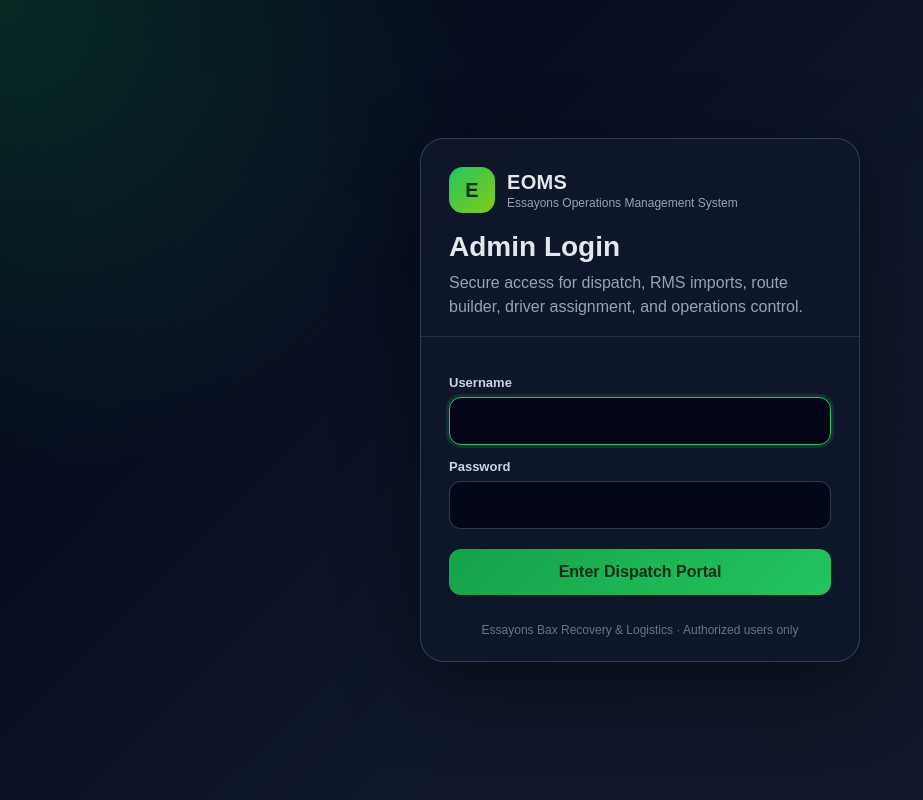
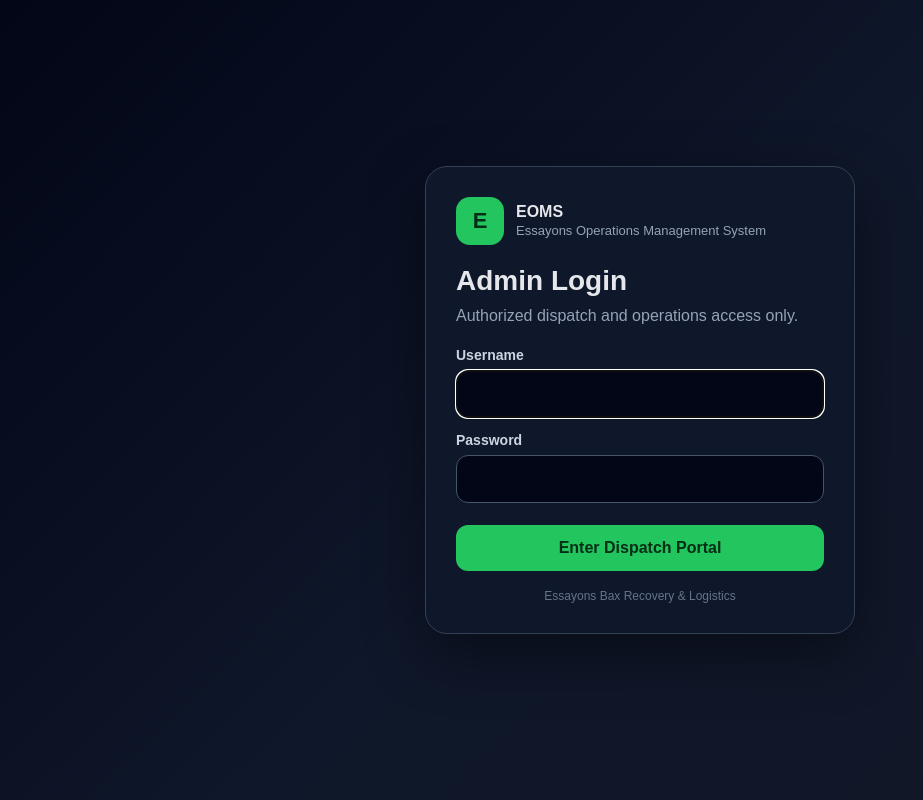
Before and after one commit to xperez2301/essayons-operations, a Flask app: page /login in a window 1280 px wide. Shown: the whole page, without its empty margins (0-923 px from the left). Run offline with Flask 3, Linux system fonts and the light colour scheme.

Commit message:
LOGIN
ADDED 3 FILES

```diff
--- a/app.py
+++ b/app.py
@@ -5,8 +5,6 @@ import math
 import re
 import shutil
 import requests
-import secrets
-from functools import wraps
 from datetime import datetime
 from pathlib import Path
 from uuid import uuid4
@@ -19,11 +17,10 @@ from playwright.sync_api import sync_playwright, TimeoutError as PlaywrightTimeo
 
 app = Flask(__name__)
 
-# EOMS Authentication
+# EOMS Admin Login
 app.secret_key = os.environ.get("SECRET_KEY", "CHANGE_ME_SET_SECRET_KEY_IN_AZURE")
 ADMIN_USERNAME = os.environ.get("ADMIN_USERNAME", "admin")
 ADMIN_PASSWORD = os.environ.get("ADMIN_PASSWORD", "ChangeMeNow123!")
-SESSION_TIMEOUT_MINUTES = int(os.environ.get("SESSION_TIMEOUT_MINUTES", "720"))
 
 
 BASE_DIR = Path(__file__).resolve().parent
@@ -71,7 +68,7 @@ def ensure_dirs():
         (BOL_DIR / root).mkdir(parents=True, exist_ok=True)
     for path, default in [
         (STORES_FILE, []), (ROUTES_FILE, []), (AUDIT_FILE, []),
-        (SETTINGS_FILE, {"rms_username": "", "rms_password": "", "rms_password_saved": False, "remember_rms_credentials": True, "last_rms_login": "", "rms_connection_status": "Not Tested", "rms_login_url": "https://rms.reusability.com/login", "rms_bol_url": "https://rms.reusability.com/bills-of-lading", "google_maps_api_key": "", "telnyx_api_key": "", "telnyx_from_number": "+12103529669", "public_eoms_url": ""}),
+        (SETTINGS_FILE, {"rms_username": "", "rms_password": "", "rms_password_saved": False, "remember_rms_credentials": True, "last_rms_login": "", "rms_connection_status": "Not Tested", "rms_login_url": "https://rms.reusability.com/login", "rms_bol_url": "https://rms.reusability.com/bills-of-lading", "google_maps_api_key": ""}),
         (SYNC_HISTORY_FILE, []),
         (RMS_QUEUE_FILE, [])
     ]:
@@ -380,52 +377,53 @@ def parse_csv(path):
             rows.append(normalize_row(row))
     return rows
 
+def is_public_path(path):
+    return (
+        path == "/login"
+        or path == "/logout"
+        or path.startswith("/static/")
+        or path == "/favicon.ico"
+    )
+
+@app.before_request
+def require_admin_login():
+    if is_public_path(request.path):
+        return None
+    if session.get("logged_in"):
+        return None
+    return redirect(url_for("login", next=request.path))
+
+
 @app.route("/")
 def home():
-    return render_template("login.html")
-
-@app.route("/login")
+    if session.get("logged_in"):
+        return redirect("/dispatch-map")
+    return redirect("/login")
+
+
+@app.route("/login", methods=["GET", "POST"])
 def login():
-    return render_template("login.html")
-
-
-
-@app.route("/api/dispatch-board-live")
-def api_dispatch_board_live():
-    stores = read_json(STORES_FILE)
-    routes = read_json(ROUTES_FILE)
-
-    counts = {
-        "Need Review": 0,
-        "Unassigned": 0,
-        "Assigned": 0,
-        "Dispatched": 0,
-        "Completed": 0
-    }
-
-    for s in stores:
-        status = clean(s.get("status")) or "Unassigned"
-        if status not in counts:
-            status = "Unassigned"
-        counts[status] += 1
-
-    active = [s for s in stores if (clean(s.get("status")) or "Unassigned") in ["Need Review", "Unassigned", "Assigned", "Dispatched"]]
-    racks = sum(num(s.get("expected_racks")) for s in active)
-    weight = sum(num(s.get("weight")) for s in active)
-    pieces = racks * PIECES_PER_RACK
-
-    return jsonify({
-        "ok": True,
-        "stores": stores,
-        "routes": routes,
-        "counts": counts,
-        "metrics": {
-            "racks": round(racks, 2),
-            "weight": round(weight, 2),
-            "revenue": round(pieces * RATE_PER_PIECE, 2),
-            "driver_pay": round(pieces * DRIVER_PAY_PER_PIECE, 2)
-        }
-    })
+    if request.method == "POST":
+        username = (request.form.get("username") or "").strip()
+        password = request.form.get("password") or ""
+        next_url = request.form.get("next") or request.args.get("next") or "/dispatch-map"
+
+        if username == ADMIN_USERNAME and password == ADMIN_PASSWORD:
+            session.clear()
+            session["logged_in"] = True
+            session["username"] = username
+            return redirect(next_url)
+
+        return render_template("login.html", error="Invalid username or password", next=next_url)
+
+    return render_template("login.html", error=None, next=request.args.get("next") or "/dispatch-map")
+
+
+@app.route("/logout")
+def logout():
+    session.clear()
+    return redirect("/login")
+
 
 @app.route("/api/dispatch-map-debug")
 def api_dispatch_map_debug():
@@ -573,7 +571,7 @@ def api_approve_review():
 
 
 
-def rms_login_with_playwright(headless=False):
+def rms_login_with_playwright(headless=True):
     settings_data = read_json(SETTINGS_FILE)
 
     username = clean(settings_data.get("rms_username"))
@@ -1005,7 +1003,7 @@ def open_printable_and_extract(page, bol_link):
     return item
 
 
-def scan_rms_queue_with_playwright(headless=False):
+def scan_rms_queue_with_playwright(headless=True):
     settings_data = read_json(SETTINGS_FILE)
 
     username = clean(settings_data.get("rms_username"))
@@ -1160,7 +1158,7 @@ def update_queue_from_item(item):
             break
     write_json(RMS_QUEUE_FILE, queue)
 
-def import_selected_queue_bols(bol_numbers, headless=False):
+def import_selected_queue_bols(bol_numbers, headless=True):
     settings_data = read_json(SETTINGS_FILE)
 
     username = clean(settings_data.get("rms_username"))
@@ -1281,7 +1279,7 @@ def import_selected_queue_bols(bol_numbers, headless=False):
                 "errors": errors[:10]
             }
 
-def rms_full_import_with_playwright(headless=False, max_bols=0):
+def rms_full_import_with_playwright(headless=True, max_bols=0):
     settings_data = read_json(SETTINGS_FILE)
 
     username = clean(settings_data.get("rms_username"))
@@ -1411,7 +1409,7 @@ def bol_live_printable(bol_number):
     direct_print_url = f"https://rms.reusability.com/bills-of-lading/{clean(bol_number)}/print"
 
     with sync_playwright() as p:
-        browser = p.chromium.launch(headless=False)
+        browser = p.chromium.launch(headless=True)
         page = browser.new_page()
 
         try:
@@ -1593,7 +1591,7 @@ def api_rms_repair_bol(bol_number):
         return jsonify({"ok": False, "message": "Save RMS credentials first."})
 
     with sync_playwright() as p:
-        browser = p.chromium.launch(headless=False)
+        browser = p.chromium.launch(headless=True)
         page = browser.new_page()
         try:
             page.goto(login_url, wait_until="domcontentloaded", timeout=60000)
@@ -1649,7 +1647,7 @@ def rms_queue():
 
 @app.route("/api/rms/queue-refresh", methods=["POST"])
 def api_rms_queue_refresh():
-    result = scan_rms_queue_with_playwright(headless=False)
+    result = scan_rms_queue_with_playwright(headless=True)
 
     history = read_json(SYNC_HISTORY_FILE)
     result.update({
@@ -1671,7 +1669,7 @@ def api_rms_queue_import_selected():
     if not bol_numbers:
         return jsonify({"ok": False, "result": {"message": "Select at least one BOL."}})
 
-    result = import_selected_queue_bols(bol_numbers, headless=False)
+    result = import_selected_queue_bols(bol_numbers, headless=True)
 
     history = read_json(SYNC_HISTORY_FILE)
     result.update({
@@ -1714,7 +1712,7 @@ def rms_sync():
 def api_rms_test_connection():
     history = read_json(SYNC_HISTORY_FILE)
 
-    result = rms_login_with_playwright(headless=False)
+    result = rms_login_with_playwright(headless=True)
     result.update({
         "id": str(uuid4()),
         "time": datetime.now().isoformat(timespec="seconds"),
@@ -1741,7 +1739,7 @@ def api_rms_sync_open_bols():
     payload = request.get_json(silent=True) or {}
     max_bols = int(payload.get("max_bols") or 0)
 
-    result = rms_full_import_with_playwright(headless=False, max_bols=max_bols)
+    result = rms_full_import_with_playwright(headless=True, max_bols=max_bols)
     result.update({
         "id": str(uuid4()),
         "time": datetime.now().isoformat(timespec="seconds"),
@@ -1763,9 +1761,6 @@ def settings():
         settings_data["rms_login_url"] = clean(request.form.get("rms_login_url")) or "https://rms.reusability.com/login"
         settings_data["rms_bol_url"] = clean(request.form.get("rms_bol_url")) or "https://rms.reusability.com/bills-of-lading"
         settings_data["google_maps_api_key"] = clean(request.form.get("google_maps_api_key")) or settings_data.get("google_maps_api_key", "")
-        settings_data["telnyx_api_key"] = clean(request.form.get("telnyx_api_key")) or settings_data.get("telnyx_api_key", "")
-        settings_data["telnyx_from_number"] = clean(request.form.get("telnyx_from_number")) or settings_data.get("telnyx_from_number", "+12103529669")
-        settings_data["public_eoms_url"] = clean(request.form.get("public_eoms_url")) or settings_data.get("public_eoms_url", "")
         settings_data["remember_rms_credentials"] = bool(request.form.get("remember_rms_credentials"))
 
         rms_password = clean(request.form.get("rms_password"))
@@ -1995,94 +1990,6 @@ def route_view(route_id):
         return "Route not found", 404
 
     return render_template("route_view.html", route=route)
-
-
-@app.route("/api/send-route-sms", methods=["POST"])
-def api_send_route_sms():
-    data = request.get_json(force=True)
-    route_id = data.get("route_id")
-
-    settings_data = read_json(SETTINGS_FILE)
-    telnyx_api_key = clean(settings_data.get("telnyx_api_key"))
-    telnyx_from_number = clean(settings_data.get("telnyx_from_number")) or "+12103529669"
-    public_eoms_url = clean(settings_data.get("public_eoms_url"))
-
-    routes = read_json(ROUTES_FILE)
-    route = None
-    for r in routes:
-        if r.get("id") == route_id or r.get("route_number") == route_id:
-            route = r
-            break
-
-    if not route:
-        return jsonify({"ok": False, "message": "Route not found."})
-
-    driver_phone = clean(route.get("driver_phone"))
-    if not driver_phone:
-        return jsonify({"ok": False, "message": "Driver phone number is missing. Save driver phone first."})
-
-    if not telnyx_api_key:
-        return jsonify({"ok": False, "message": "Telnyx API key missing. Save it in Settings first."})
-
-    if public_eoms_url:
-        route_link = public_eoms_url.rstrip("/") + f"/route-view/{route.get('id')}"
-    else:
-        route_link = request.host_url.rstrip("/") + f"/route-view/{route.get('id')}"
-
-    metrics = route.get("metrics", {})
-    message = (
-        f"EOMS Route {route.get('route_number')} assigned.\n"
-        f"Driver: {route.get('driver') or ''}\n"
-        f"Truck: {route.get('truck') or ''}\n"
-        f"Helper: {route.get('helper') or ''}\n"
-        f"Stops: {metrics.get('store_count', len(route.get('stops', [])))}\n"
-        f"Racks: {metrics.get('racks', 0)}\n"
-        f"Weight: {metrics.get('weight', 0)} lbs\n"
-        f"Open route: {route_link}"
-    )
-
-    try:
-        response = requests.post(
-            "https://api.telnyx.com/v2/messages",
-            headers={
-                "Authorization": f"Bearer {telnyx_api_key}",
-                "Content-Type": "application/json"
-            },
-            json={
-                "from": telnyx_from_number,
-                "to": driver_phone,
-                "text": message
-            },
-            timeout=20
-        )
-
-        ok = 200 <= response.status_code < 300
-        try:
-            payload = response.json()
-        except Exception:
-            payload = {"raw": response.text[:500]}
-
-        route["last_sms_status"] = "Sent" if ok else "Failed"
-        route["last_sms_time"] = datetime.now().isoformat(timespec="seconds")
-        route["last_sms_to"] = driver_phone
-        route["last_sms_response"] = payload
-
-        write_json(ROUTES_FILE, routes)
-        audit("Send Route SMS", {
-            "route_id": route_id,
-            "route_number": route.get("route_number"),
-            "to": driver_phone,
-            "ok": ok,
-            "status_code": response.status_code
-        })
-
-        if ok:
-            return jsonify({"ok": True, "message": "Route SMS sent.", "route_link": route_link, "telnyx": payload})
-        return jsonify({"ok": False, "message": f"Telnyx send failed: HTTP {response.status_code}", "telnyx": payload})
-
-    except Exception as e:
-        audit("Send Route SMS Error", {"route_id": route_id, "error": str(e)[:300]})
-        return jsonify({"ok": False, "message": f"Telnyx error: {str(e)[:300]}"})
 
 @app.route("/api/unassign-route", methods=["POST"])
 def api_unassign_route():
--- a/templates/login.html
+++ b/templates/login.html
@@ -3,158 +3,43 @@
 <head>
   <meta charset="UTF-8">
   <meta name="viewport" content="width=device-width, initial-scale=1.0">
-    <title>EOMS Login | Essayons Operations</title>
+  <title>EOMS Admin Login</title>
   <style>
     *{box-sizing:border-box}
-        body{
-            margin:0;
-            min-height:100vh;
-            font-family:Arial, Helvetica, sans-serif;
-            background:
-                radial-gradient(circle at top left, rgba(34,197,94,.18), transparent 32%),
-                linear-gradient(135deg,#020617,#0f172a 55%,#111827);
-            color:#e5e7eb;
-            display:flex;
-            align-items:center;
-            justify-content:center;
-            padding:24px;
-        }
-        .login-wrap{
-            width:min(440px,100%);
-            background:rgba(15,23,42,.94);
-            border:1px solid rgba(148,163,184,.28);
-            box-shadow:0 24px 80px rgba(0,0,0,.45);
-            border-radius:24px;
-            overflow:hidden;
-        }
-        .login-head{
-            padding:28px 28px 18px;
-            border-bottom:1px solid rgba(148,163,184,.18);
-        }
-        .brand{
-            display:flex;
-            align-items:center;
-            gap:12px;
-            margin-bottom:18px;
-        }
-        .badge{
-            width:46px;
-            height:46px;
-            border-radius:14px;
-            background:linear-gradient(135deg,#22c55e,#84cc16);
-            color:#052e16;
-            display:flex;
-            align-items:center;
-            justify-content:center;
-            font-weight:900;
-            font-size:20px;
-        }
-        .brand-text strong{
-            display:block;
-            font-size:20px;
-            letter-spacing:.3px;
-        }
-        .brand-text span{
-            display:block;
-            color:#94a3b8;
-            font-size:12px;
-            margin-top:2px;
-        }
-        h1{
-            margin:0 0 8px;
-            font-size:28px;
-        }
-        p{
-            margin:0;
-            color:#94a3b8;
-            line-height:1.45;
-        }
-        form{
-            padding:24px 28px 28px;
-        }
-        label{
-            display:block;
-            font-size:13px;
-            color:#cbd5e1;
-            font-weight:700;
-            margin:14px 0 7px;
-        }
-        input{
-            width:100%;
-            padding:14px 14px;
-            border-radius:12px;
-            border:1px solid rgba(148,163,184,.32);
-            background:#020617;
-            color:#f8fafc;
-            outline:none;
-            font-size:16px;
-        }
-        input:focus{
-            border-color:#22c55e;
-            box-shadow:0 0 0 3px rgba(34,197,94,.15);
-        }
-        button{
-            width:100%;
-            margin-top:20px;
-            padding:14px 16px;
-            border:0;
-            border-radius:12px;
-            cursor:pointer;
-            background:linear-gradient(135deg,#16a34a,#22c55e);
-            color:#052e16;
-            font-weight:900;
-            font-size:16px;
-        }
-        .error{
-            background:rgba(239,68,68,.14);
-            border:1px solid rgba(239,68,68,.35);
-            color:#fecaca;
-            padding:12px;
-            border-radius:12px;
-            margin-bottom:14px;
-            font-size:14px;
-        }
-        .foot{
-            padding:0 28px 24px;
-            font-size:12px;
-            color:#64748b;
-            text-align:center;
-        }
+    body{margin:0;min-height:100vh;font-family:Arial,Helvetica,sans-serif;background:linear-gradient(135deg,#020617,#0f172a,#111827);color:#e5e7eb;display:flex;align-items:center;justify-content:center;padding:24px}
+    .box{width:min(430px,100%);background:#0f172a;border:1px solid #334155;border-radius:22px;box-shadow:0 20px 60px rgba(0,0,0,.45);padding:30px}
+    .brand{display:flex;align-items:center;gap:12px;margin-bottom:20px}
+    .badge{width:48px;height:48px;border-radius:14px;background:#22c55e;color:#052e16;font-weight:900;display:flex;align-items:center;justify-content:center;font-size:22px}
+    h1{margin:0 0 8px;font-size:28px}
+    p{margin:0 0 20px;color:#94a3b8;line-height:1.4}
+    label{display:block;margin:14px 0 7px;color:#cbd5e1;font-weight:700;font-size:14px}
+    input{width:100%;padding:14px;border-radius:12px;border:1px solid #475569;background:#020617;color:#fff;font-size:16px}
+    button{width:100%;margin-top:22px;padding:14px;border:0;border-radius:12px;background:#22c55e;color:#052e16;font-weight:900;font-size:16px;cursor:pointer}
+    .error{background:rgba(239,68,68,.15);border:1px solid rgba(239,68,68,.4);color:#fecaca;padding:12px;border-radius:12px;margin-bottom:14px}
+    .foot{margin-top:18px;text-align:center;color:#64748b;font-size:12px}
   </style>
 </head>
 <body>
-    <main class="login-wrap">
-        <div class="login-head">
+  <main class="box">
     <div class="brand">
       <div class="badge">E</div>
-                <div class="brand-text">
-                    <strong>EOMS</strong>
-                    <span>Essayons Operations Management System</span>
+      <div>
+        <strong>EOMS</strong><br>
+        <span style="color:#94a3b8;font-size:13px;">Essayons Operations Management System</span>
       </div>
     </div>
     <h1>Admin Login</h1>
-            <p>Secure access for dispatch, RMS imports, route builder, driver assignment, and operations control.</p>
-        </div>
-
+    <p>Authorized dispatch and operations access only.</p>
+    {% if error %}<div class="error">{{ error }}</div>{% endif %}
     <form method="POST" action="/login">
-            {% if error %}
-            <div class="error">{{ error }}</div>
-            {% endif %}
-
       <input type="hidden" name="next" value="{{ next or '/dispatch-map' }}">
-
-            <label for="username">Username</label>
-            <input id="username" name="username" type="text" autocomplete="username" required autofocus>
-
-            <label for="password">Password</label>
-            <input id="password" name="password" type="password" autocomplete="current-password" required>
-
+      <label>Username</label>
+      <input name="username" autocomplete="username" required autofocus>
+      <label>Password</label>
+      <input name="password" type="password" autocomplete="current-password" required>
       <button type="submit">Enter Dispatch Portal</button>
     </form>
-
-        <div class="foot">
-            Essayons Bax Recovery & Logistics · Authorized users only
-        </div>
+    <div class="foot">Essayons Bax Recovery & Logistics</div>
   </main>
 </body>
 </html>
```
Also changed, not shown: V183_FORCE_ADMIN_LOGIN_README.txt (added, +22 -0 lines). Lines whose indentation alone changed are shown as unchanged.
